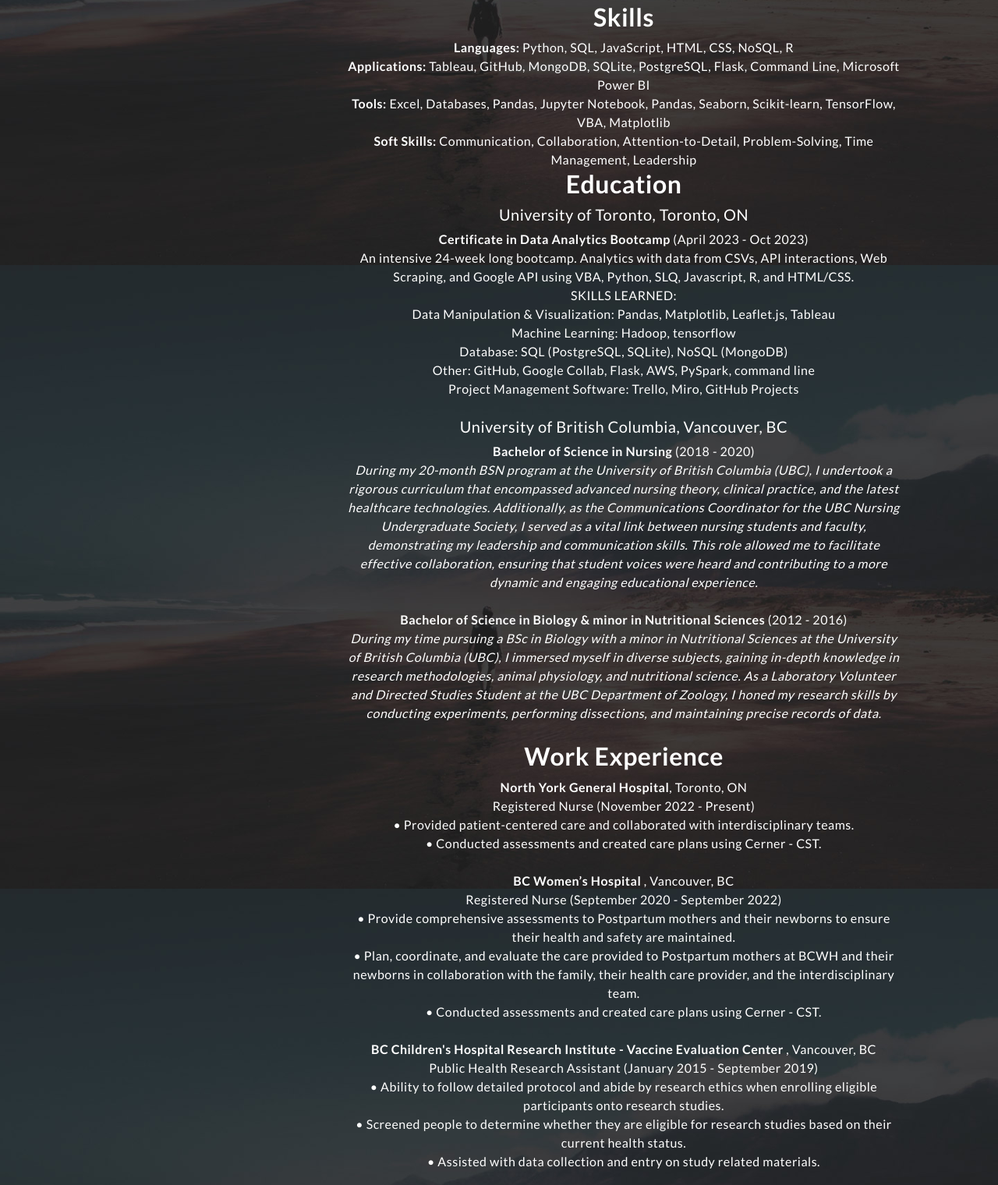
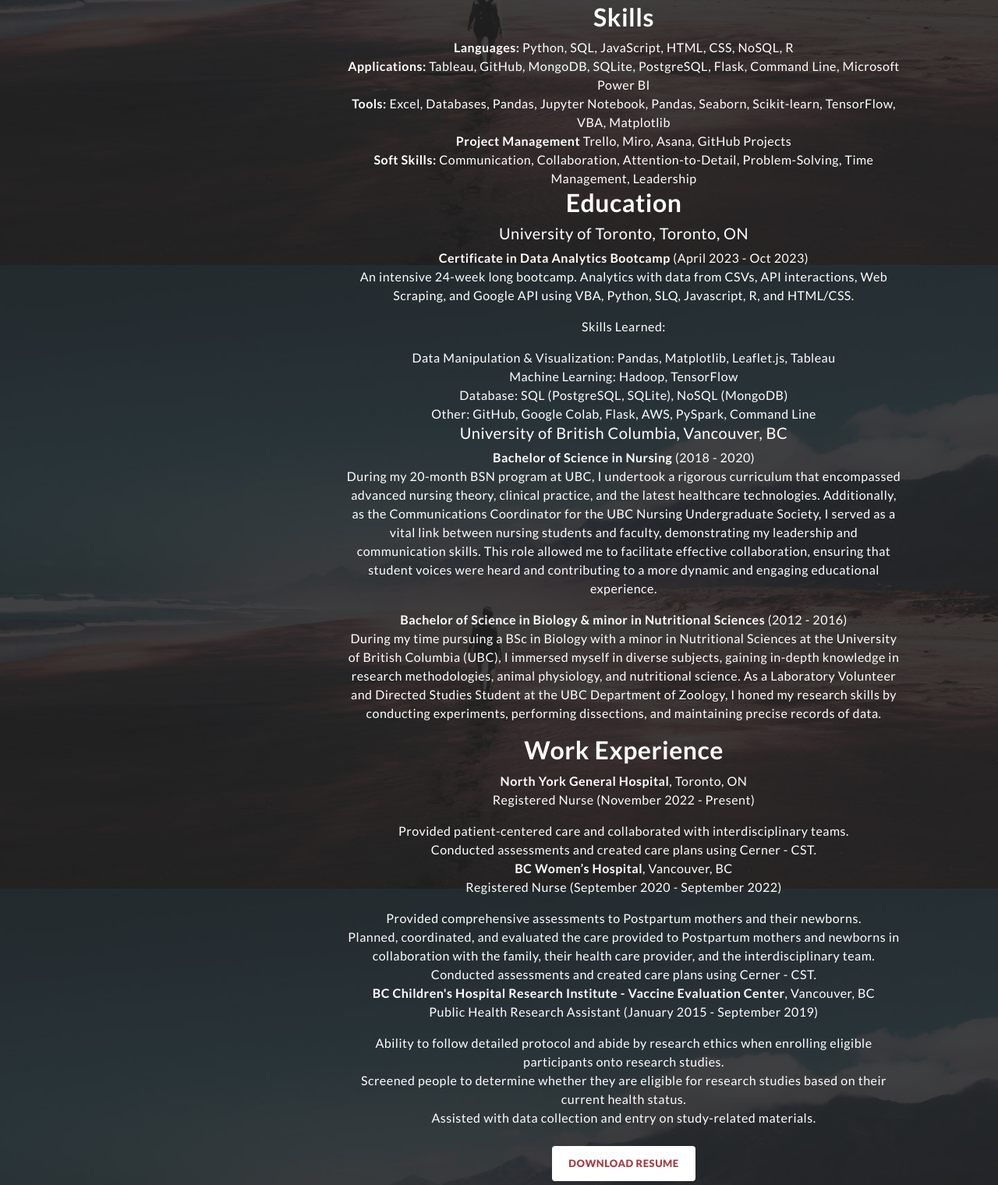
Before and after one commit to jnliou/jnliou, a plain HTML site: page index.html in a window 1280 px wide. Shown: the part 1260-2780 px from the top of the page at 78% size. Drawn offline with Linux system fonts and the light colour scheme.

Commit message:
update glitch

```diff
--- a/index.html
+++ b/index.html
@@ -141,65 +141,80 @@ https://templatemo.com/tm-531-reflux
                           <li><b>Languages:</b> Python, SQL, JavaScript, HTML, CSS, NoSQL, R</li>
                           <li><b>Applications:</b> Tableau, GitHub, MongoDB, SQLite, PostgreSQL, Flask, Command Line, Microsoft Power BI</li>
                           <li><b>Tools:</b> Excel, Databases, Pandas, Jupyter Notebook, Pandas, Seaborn, Scikit-learn, TensorFlow, VBA, Matplotlib</li>
+                          <li><b>Project Management</b> Trello, Miro, Asana, GitHub Projects</li>
                           <li><b>Soft Skills:</b> Communication, Collaboration, Attention-to-Detail, Problem-Solving, Time Management, Leadership</li><br>
                       </ul>
                   </section>
-
                   <section id="education">
                     <h2>Education</h2>
-                    <ul>
-                        <li>
+                    <div class="timeline">
+                      <div class="event">
+                        <div class="event-content">
                           <h5>University of Toronto, Toronto, ON</h5>
                           <strong>Certificate in Data Analytics Bootcamp</strong> (April 2023 - Oct 2023)
-                            <ul>
-                                <li>An intensive 24-week long bootcamp. Analytics with data from CSVs, API interactions, Web Scraping, and Google API using VBA, Python, SLQ, Javascript, R, and HTML/CSS.</li>
-                                <li>SKILLS LEARNED:
+                          <p>An intensive 24-week long bootcamp. Analytics with data from CSVs, API interactions, Web Scraping, and Google API using VBA, Python, SLQ, Javascript, R, and HTML/CSS.</p>
+                          <p class="skills-learned">Skills Learned:</p>
                           <ul>
                             <li>Data Manipulation & Visualization: Pandas, Matplotlib, Leaflet.js, Tableau</li>
-                                        <li>Machine Learning: Hadoop, tensorflow</li>
+                            <li>Machine Learning: Hadoop, TensorFlow</li>
                             <li>Database: SQL (PostgreSQL, SQLite), NoSQL (MongoDB)</li>
-                                        <li>Other: GitHub, Google Collab, Flask, AWS, PySpark, command line</li>
-                                        <li>Project Management Software: Trello, Miro, GitHub Projects</li>
+                            <li>Other: GitHub, Google Colab, Flask, AWS, PySpark, Command Line</li>
                           </ul>
-                                </li>
-                            </ul>
-                        </li><br>
+                        </div>
+                      </div>
 
-                           <br><li> <h5>University of British Columbia, Vancouver, BC</h5>
+                      <div class="event">
+                        <div class="event-content">
+                          <h5>University of British Columbia, Vancouver, BC</h5>
                           <strong>Bachelor of Science in Nursing</strong> (2018 - 2020)
-                            <li><i>During my 20-month BSN program at the University of British Columbia (UBC), I undertook a rigorous curriculum that encompassed advanced nursing theory, clinical practice, and the latest healthcare technologies. Additionally, as the Communications Coordinator for the UBC Nursing Undergraduate Society, I served as a vital link between nursing students and faculty, demonstrating my leadership and communication skills. This role allowed me to facilitate effective collaboration, ensuring that student voices were heard and contributing to a more dynamic and engaging educational experience.</i></li>
-                            <br><br>
+                          <p>During my 20-month BSN program at UBC, I undertook a rigorous curriculum that encompassed advanced nursing theory, clinical practice, and the latest healthcare technologies. Additionally, as the Communications Coordinator for the UBC Nursing Undergraduate Society, I served as a vital link between nursing students and faculty, demonstrating my leadership and communication skills. This role allowed me to facilitate effective collaboration, ensuring that student voices were heard and contributing to a more dynamic and engaging educational experience.</p>
                           <strong>Bachelor of Science in Biology & minor in Nutritional Sciences</strong> (2012 - 2016)
-                            <li><i>During my time pursuing a BSc in Biology with a minor in Nutritional Sciences at the University of British Columbia (UBC), I immersed myself in diverse subjects, gaining in-depth knowledge in research methodologies, animal physiology, and nutritional science. As a Laboratory Volunteer and Directed Studies Student at the UBC Department of Zoology, I honed my research skills by conducting experiments, performing dissections, and maintaining precise records of data.</i></li>
-                          </li>
-                    </ul>
+                          <p>During my time pursuing a BSc in Biology with a minor in Nutritional Sciences at the University of British Columbia (UBC), I immersed myself in diverse subjects, gaining in-depth knowledge in research methodologies, animal physiology, and nutritional science. As a Laboratory Volunteer and Directed Studies Student at the UBC Department of Zoology, I honed my research skills by conducting experiments, performing dissections, and maintaining precise records of data.</p>
+                        </div>
+                      </div>
+                    </div>
                   </section>
 
                   <section id="work-experience">
-                    <br><h2>Work Experience</h2>
+                    <h2>Work Experience</h2>
+                    <div class="timeline">
+                      <div class="event">
+                        <div class="event-content">
+                          <strong>North York General Hospital</strong>, Toronto, ON
+                          <p>Registered Nurse (November 2022 - Present)</p>
                           <ul>
-                        <li>
-                          <strong>North York General Hospital</strong>, Toronto, ON<br>
-                          Registered Nurse (November 2022 - Present)<br>
-                          <li>• Provided patient-centered care and collaborated with interdisciplinary teams.</li>
-                         <li>• Conducted assessments and created care plans using Cerner - CST.</li>
-                      </li><br>
-                      <br> <li>
-                        <strong>BC Women’s Hospital </strong>, Vancouver, BC<br>
-                        Registered Nurse (September 2020 - September 2022)<br>
-                       <li> • Provide comprehensive assessments to Postpartum mothers and their newborns to ensure their health and safety are maintained.</li>
-                        <li>• Plan, coordinate, and evaluate the care provided to Postpartum mothers at BCWH and their newborns in collaboration with the family, their health care provider, and the interdisciplinary team.</li>
-                        <li>• Conducted assessments and created care plans using Cerner - CST.</li>
-                    </li><br>
-                    <br> <li>
-                      <strong>BC Children's Hospital Research Institute - Vaccine Evaluation Center </strong>, Vancouver, BC<br>
-                      Public Health Research Assistant (January 2015 - September 2019)<br>
-                     <li>• Ability to follow detailed protocol and abide by research ethics when enrolling eligible participants onto research studies. </li>
-                     <li>• Screened people to determine whether they are eligible for research studies based on their current health status.</li>
-                     <li>• Assisted with data collection and entry on study related materials.</li>
-                  </li>
+                            <li>Provided patient-centered care and collaborated with interdisciplinary teams.</li>
+                            <li>Conducted assessments and created care plans using Cerner - CST.</li>
                           </ul>
+                        </div>
+                      </div>
+
+                      <div class="event">
+                        <div class="event-content">
+                          <strong>BC Women’s Hospital</strong>, Vancouver, BC
+                          <p>Registered Nurse (September 2020 - September 2022)</p>
+                          <ul>
+                            <li>Provided comprehensive assessments to Postpartum mothers and their newborns.</li>
+                            <li>Planned, coordinated, and evaluated the care provided to Postpartum mothers and newborns in collaboration with the family, their health care provider, and the interdisciplinary team.</li>
+                            <li>Conducted assessments and created care plans using Cerner - CST.</li>
+                          </ul>
+                        </div>
+                      </div>
+
+                      <div class="event">
+                        <div class="event-content">
+                          <strong>BC Children's Hospital Research Institute - Vaccine Evaluation Center</strong>, Vancouver, BC
+                          <p>Public Health Research Assistant (January 2015 - September 2019)</p>
+                          <ul>
+                            <li>Ability to follow detailed protocol and abide by research ethics when enrolling eligible participants onto research studies.</li>
+                            <li>Screened people to determine whether they are eligible for research studies based on their current health status.</li>
+                            <li>Assisted with data collection and entry on study-related materials.</li>
+                          </ul>
+                        </div>
+                      </div>
+                    </div>
                   </section>
+
               </body>
               </html>
 
@@ -263,128 +278,105 @@ https://templatemo.com/tm-531-reflux
           <div class="row">
             <div class="isotope-wrapper">
               <form class="isotope-toolbar">
-                <label
-                  ><input
-                    type="radio"
-                    data-type="*"
-                    checked=""
-                    name="isotope-filter"
-                  />
-                  <span>all</span></label
-                >
-                <label
-                  ><input
-                    type="radio"
-                    data-type="Data Visualizations"
-                    name="isotope-filter"
-                  />
-                  <span>Data Visualizations</span></label
-                >
-                <label
-                  ><input
-                    type="radio"
-                    data-type="Machine Learning"
-                    name="isotope-filter"
-                  />
-                  <span>Machine Learning</span></label
-                >
-                <label
-                  ><input
-                    type="radio"
-                    data-type="ETL"
-                    name="isotope-filter"
-                  />
-                  <span>ETL</span></label
-                >
+                <label>
+                  <input type="radio" data-type="*" checked="" name="isotope-filter" />
+                  <span>all</span>
+                </label>
+                <label>
+                  <input type="radio" data-type="Data Visualizations" name="isotope-filter" />
+                  <span>Data Visualizations</span>
+                </label>
+                <label>
+                  <input type="radio" data-type="Machine Learning" name="isotope-filter" />
+                  <span>Machine Learning</span>
+                </label>
+                <label>
+                  <input type="radio" data-type="ETL" name="isotope-filter" />
+                  <span>ETL</span>
+                </label>
               </form>
               <div class="isotope-box">
                 <div class="isotope-item" data-type="Machine Learning">
                   <figure class="snip1321">
-                    <img
-                      src="https://i.imgur.com/6CK8r39.jpg"
-                      alt="sq-sample26"
-                    />
+                    <img src="https://i.imgur.com/6CK8r39.jpg" alt="sq-sample26" />
                     <figcaption>
-
                       <h5 style="color:#CB2906;">Malaria Cell Image Recognition</h5>
-                      <a href ="https://github.com/jnliou/project4" target="_blank"> <span> Our project employed machine learning techniques using <b>Python libraries like CV2, TensorFlow, Matplotlib, with data management on S3.Bucket </b>.</span> <a href="https://github.com/jnliou/project4" target="_blank" style="color:#91240C;" title="Github Link"><i class="fab fa-github"></i></a></figcaption></a>
+                      <a href="https://github.com/jnliou/project4" target="_blank">
+                        <span> Our project employed machine learning techniques using <b>Python libraries like CV2, TensorFlow, Matplotlib, with data management on S3.Bucket</b>.</span>
+                        <a href="https://github.com/jnliou/project4" target="_blank" style="color:#91240C;" title="Github Link"><i class="fab fa-github"></i></a>
+                      </a>
                     </figcaption>
                   </figure>
                 </div>
 
                 <div class="isotope-item" data-type="Data Visualizations">
                   <figure class="snip1321">
-                    <img
-                      src="https://i.imgur.com/0i17O2v.png"
-                      alt="sq-sample26"
-                    />
+                    <img src="https://i.imgur.com/0i17O2v.png" alt="sq-sample26" />
                     <figcaption>
                       <h5 style="color:#CB2906;">Tableau: Citi Bike Project</h5>
-                      <a href ="https://github.com/jnliou/citibikenyc" target="_blank"> <span>This project delves into a comprehensive analysis of New York Citi Bike data spanning from July 2022 to July 2023, featuring a <b>Tableau </b>Dashboard that encompasses map insights, membership trends, rider types, and the top 15 bike stations.</span> <a href="https://github.com/jnliou/citibikenyc" target="_blank" title="Github Link"><i class="fab fa-github"></i></a></figcaption></a>
+                      <a href="https://github.com/jnliou/citibikenyc" target="_blank">
+                        <span>This project delves into a comprehensive analysis of New York Citi Bike data spanning from July 2022 to July 2023, featuring a <b>Tableau</b> Dashboard that encompasses map insights, membership trends, rider types, and the top 15 bike stations.</span>
+                        <a href="https://github.com/jnliou/citibikenyc" target="_blank" title="Github Link"><i class="fab fa-github"></i></a>
+                      </a>
                     </figcaption>
                   </figure>
                 </div>
 
                 <div class="isotope-item" data-type="ETL">
                   <figure class="snip1321">
-                    <img
-                      src="https://i.imgur.com/h56nj0Z.jpg"
-                      alt="sq-sample26"
-                    />
+                    <img src="https://i.imgur.com/h56nj0Z.jpg" alt="sq-sample26" />
                     <figcaption>
-
                       <h5 style="color:#CB2906;">Python, Matplotlib, Numpy, Scipy.Stats, API: Global Health Data</h5>
-                      <a href ="https://github.com/jnliou/globalhealthdata" target="_blank"> <span>I utilized <b>Python, Jupyter Notebook, Matplotlib, Numpy, Scipy.Stats, GeoAplify API </b> for this comprehensive analysis of global health data. The project aims to identify regions needing assistance and exemplary health practices.</span><a href="https://github.com/jnliou/globalhealthdata" target="_blank" title="Github Link"><i class="fab fa-github"></i></a></figcaption></a>
+                      <a href="https://github.com/jnliou/globalhealthdata" target="_blank">
+                        <span>I utilized <b>Python, Jupyter Notebook, Matplotlib, Numpy, Scipy.Stats, GeoAplify API</b> for this comprehensive analysis of global health data. The project aims to identify regions needing assistance and exemplary health practices.</span>
+                        <a href="https://github.com/jnliou/globalhealthdata" target="_blank" title="Github Link"><i class="fab fa-github"></i></a>
+                      </a>
                     </figcaption>
                   </figure>
                 </div>
 
                 <div class="isotope-item" data-type="Data Visualization">
                   <figure class="snip1321">
-                    <img
-                      src="https://i.imgur.com/phDwArL.png"
-                      alt="sq-sample26"
-                    />
+                    <img src="https://i.imgur.com/phDwArL.png" alt="sq-sample26" />
                     <figcaption>
-
                       <h5 style="color:#CB2906;"> Python, FLASK, Javascript: Portland's Crime Analysis</h5>
-<a href ="https://github.com/jnliou/crimeanalysis" target="_blank"> <span>This project analyzes Portland, Oregon's 2019-2023 crime rates using <b>Python, Flask, SQLite, HTML, CSS, JavaScript, D3.js </b>, and data from the Portland Police Bureau, benefiting law enforcement and public awareness.</span><a href="https://github.com/jnliou/crimeanalysis" target="_blank" title="Github Link"><i class="fab fa-github"></i></a></figcaption></a>
+                      <a href="https://github.com/jnliou/crimeanalysis" target="_blank">
+                        <span>This project analyzes Portland, Oregon's 2019-2023 crime rates using <b>Python, Flask, SQLite, HTML, CSS, JavaScript, D3.js</b>, and data from the Portland Police Bureau, benefiting law enforcement and public awareness.</span>
+                        <a href="https://github.com/jnliou/crimeanalysis" target="_blank" title="Github Link"><i class="fab fa-github"></i></a>
+                      </a>
                     </figcaption>
                   </figure>
                 </div>
 
                 <div class="isotope-item" data-type="ETL">
                   <figure class="snip1321">
-                    <img
-                      src="https://i.imgur.com/waWYb3T.jpg"
-                      alt="sq-sample26"
-                    />
+                    <img src="https://i.imgur.com/waWYb3T.jpg" alt="sq-sample26" />
                     <figcaption>
-
                       <h5 style="color:#CB2906;">ETL & Database Creation for Crowdfunding</h5>
-                      <a href ="https://github.com/jnliou/Crowdfunding_ETL" target="_blank"> <span> I employed a range of coding tools including <b>Python, Pandas, Numpy, PostGresSQL, QuickDBD, and pgAdmin4 </b>to extract, transform, and load data, as well as create an <b>ERD</b> and database schema. </span><a href="https://github.com/jnliou/Crowdfunding_ETL" target="_blank" title="Github Link"><i class="fab fa-github"></i></a></figcaption></a>
+                      <a href="https://github.com/jnliou/Crowdfunding_ETL" target="_blank">
+                        <span> I employed a range of coding tools including <b>Python, Pandas, Numpy, PostGresSQL, QuickDBD, and pgAdmin4</b> to extract, transform, and load data, as well as create an <b>ERD</b> and database schema.</span>
+                        <a href="https://github.com/jnliou/Crowdfunding_ETL" target="_blank" title="Github Link"><i class="fab fa-github"></i></a>
+                      </a>
                     </figcaption>
                   </figure>
                 </div>
 
                 <div class="isotope-item" data-type="Machine Learning">
                   <figure class="snip1321">
-                    <img
-                      src="https://i.imgur.com/3R555af.png"
-                      alt="sq-sample26"
-                    />
+                    <img src="https://i.imgur.com/3R555af.png" alt="sq-sample26" />
                     <figcaption>
-
                       <h5 style="color:#CB2906;">Crypto Clusters: Unsupervised Learning</h5>
-                      <a href ="https://github.com/jnliou/CryptoClustering" target="_blank"> <span> In this project, I harnessed the power of Python, Jupyter Notebooks, and popular libraries such as <b>Pandas, NumPy, and scikit-learn </b> to perform data preparation, unsupervised learning, and visualization tasks in the realm of cryptocurrency clustering. </span><a href="https://github.com/jnliou/CryptoClustering" target="_blank" title="Github Link"><i class="fab fa-github"></i></a></figcaption></a>
+                      <a href="https://github.com/jnliou/CryptoClustering" target="_blank">
+                        <span> In this project, I harnessed the power of Python, Jupyter Notebooks, and popular libraries such as <b>Pandas, NumPy, and scikit-learn</b> to perform data preparation, unsupervised learning, and visualization tasks in the realm of cryptocurrency clustering.</span>
+                        <a href="https://github.com/jnliou/CryptoClustering" target="_blank" title="Github Link"><i class="fab fa-github"></i></a>
+                      </a>
                     </figcaption>
                   </figure>
                 </div>
               </div>
             </div>
           </div>
-        </div>
-      </section>
+
 
       <section class="section contact-me" data-section="section4">
         <div class="container">
```
Lines whose indentation alone changed are shown as unchanged.
